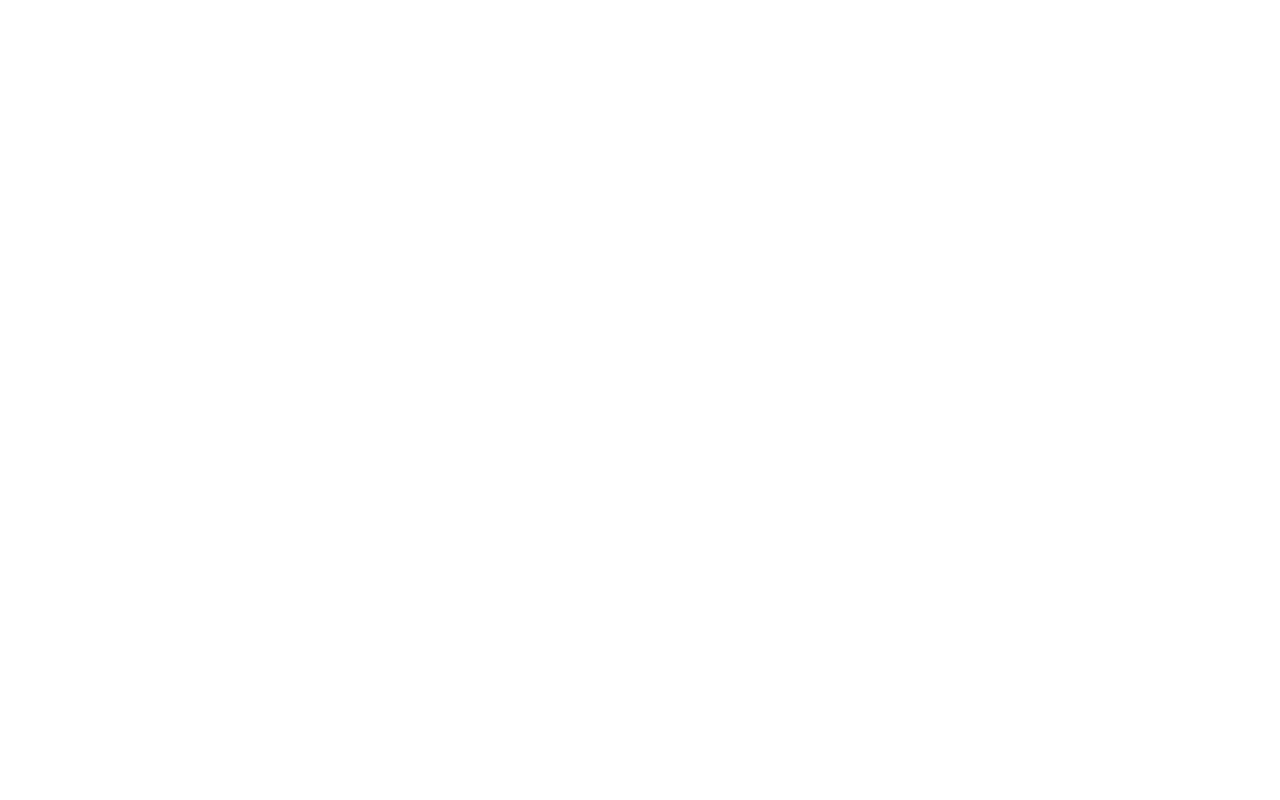
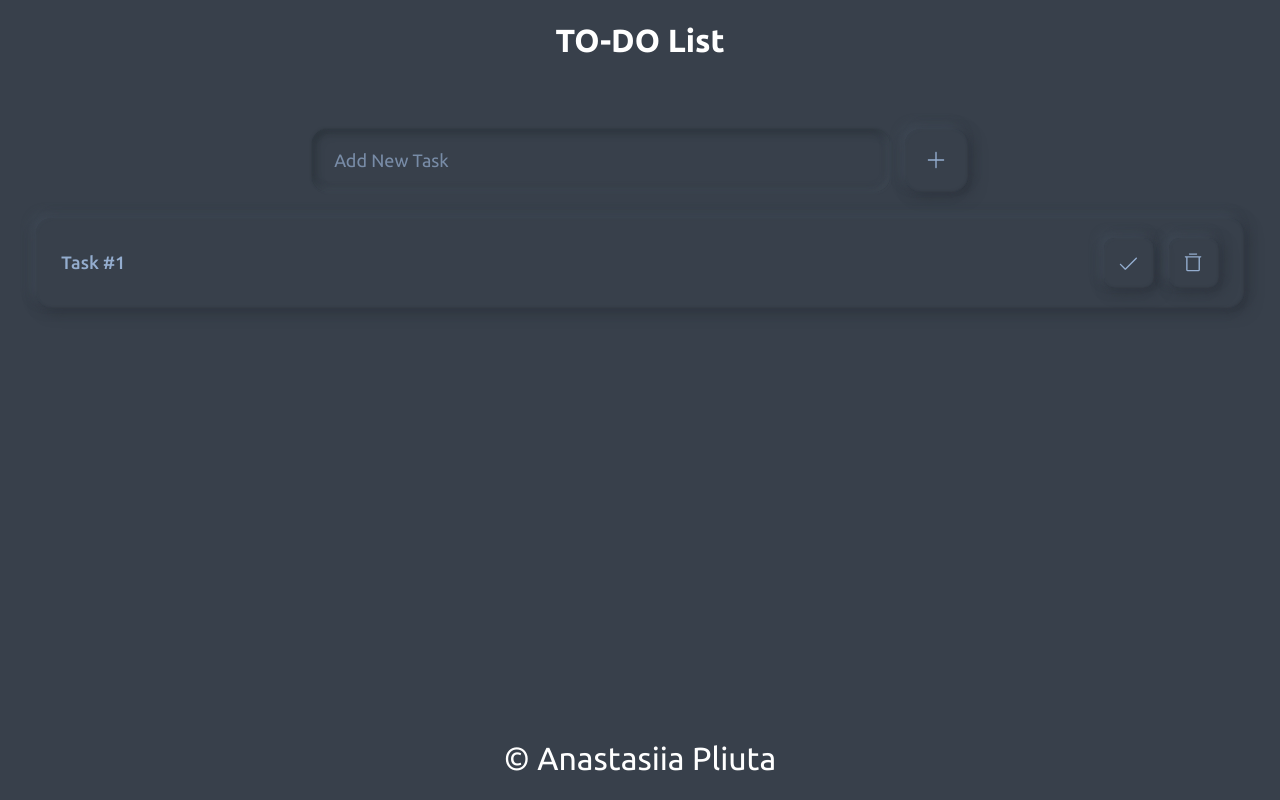
Before and after one commit to PliutaNastya/to-do-list, a plain HTML site: page index.html in a window 1280 px wide. Drawn offline with Linux system fonts and the light colour scheme.

Commit message:
init: add base markup and initial styles

```diff
--- a/css/reset.css
+++ b/css/reset.css
@@ -1,7 +1,7 @@
-
 * {
 	margin: 0;
 	padding: 0;
+	border: none;
 }
 
 *, *::before, *::after {
--- a/css/style.css
+++ b/css/style.css
@@ -0,0 +1,222 @@
+@import url("https://fonts.googleapis.com/css?family=Ubuntu:regular,500,700&display=swap");
+@import "reset.css";
+
+:root {
+	--font-main: "Ubuntu", sans-serif;
+
+	--color-bg: #38404b;
+	--color-text: #fff;
+	--color-accent: #94adcf;
+	--color-focus: rgba(204, 227, 255, 0.3);
+	--color-placeholder: rgba(148, 173, 207, 0.7);
+	--color-hover: #4e97fd;
+
+	--shadow-inner-1: 1px 1px 2px 0px rgba(66, 75, 88, 0.3), -1px -1px 2px 0px rgba(46, 53, 62, 0.5), -3px 3px 6px 0px rgba(46, 53, 62, 0.2) inset, 3px -3px 6px 0px rgba(46, 53, 62, 0.2) inset, -3px -3px 6px 0px rgba(66, 75, 88, 0.9) inset, 3px 3px 8px 0px rgba(46, 53, 62, 0.9) inset;
+
+	--shadow-inner-2: 1px 1px 2px 0px rgba(64, 74, 86, 0.3) inset, -1px -1px 2px 0px rgba(48, 54, 64, 0.5) inset, -5px 5px 10px 0px rgba(48, 54, 64, 0.2), 5px -5px 10px 0px rgba(48, 54, 64, 0.2), -5px -5px 10px 0px rgba(64, 74, 86, 0.9), 5px 5px 13px 0px rgba(48, 54, 64, 0.9);
+
+	--font-size-main: 18px;
+	--font-size-title: 32px;
+	--font-size-subtitle: 28px;
+
+	--radius-md: 16px;
+	--radius-lg: clamp(0.938rem, 5.593vw - 2.649rem, 4.063rem);
+}
+
+body {
+	font-family: var(--font-main);
+	background: var(--color-bg);
+	color: var(--color-text);
+	font-size: var(--font-size-main);
+	line-height: 1.3;
+}
+
+.wrapper {
+	min-block-size: 100%;
+	overflow: clip;
+	display: flex;
+	flex-direction: column;
+
+	> main {
+		flex-grow: 1;
+	}
+}
+.visually-hidden {
+	position: absolute;
+	width: 1px;
+	height: 1px;
+	padding: 0;
+	margin: -1px;
+	overflow: hidden;
+	clip: rect(0, 0, 0, 0);
+	white-space: nowrap;
+}
+.container {
+	max-width: 84.375rem;
+	inline-size: 100%;
+	padding-inline: 0.9375rem;
+	margin-inline: auto;
+}
+
+h1,
+.copy {
+	font-size: var(--font-size-title);
+	text-align: center;
+}
+
+header,
+main,
+footer {
+	padding-block: 20px;
+}
+
+.to-do-block {
+	padding: clamp(0.625rem, 4.474vw - 2.244rem, 3.125rem);
+	width: 100%;
+	border-radius: var(--radius-lg);
+	display: grid;
+	row-gap: 20px;
+}
+
+.add-item,
+.add-task,
+#add-task-input {
+	display: flex;
+	column-gap: 15px;
+	align-items: center;
+	justify-self: center;
+	max-width: 700px;
+	width: 100%;
+	padding: clamp(0rem, 2.237vw - 1.435rem, 1.25rem) clamp(0rem, 2.796vw - 0.856rem, 2.5rem);
+
+	input {
+		padding: 20px clamp(0.675rem, 2.796vw - 0.856rem, 2.5rem);
+		box-shadow: var(--shadow-inner-1);
+
+		&:focus-visible {
+			outline: 1px solid var(--color-focus);
+		}
+
+		&::placeholder {
+			color: var(--color-placeholder);
+			transition: opacity 0.5s;
+		}
+
+		&:focus-visible::placeholder {
+			opacity: 0;
+		}
+	}
+}
+.add-button,
+button {
+	width: 63px;
+	aspect-ratio: 1;
+	flex-shrink: 0;
+	display: flex;
+	align-items: center;
+	justify-content: center;
+	box-shadow: var(--shadow-inner-2);
+	font-weight: 700;
+	transition: all 0.3s;
+	&:hover {
+		box-shadow: var(--shadow-inner-1);
+	}
+
+	svg {
+		transition: color 0.3s;
+	}
+
+	&:hover svg {
+		color: var(--color-hover);
+	}
+
+	&:focus-visible {
+		outline: 1px solid var(--color-focus);
+	}
+}
+
+.button {
+	padding: 10px 45px;
+	width: fit-content;
+	aspect-ratio: unset;
+}
+.tasks {
+	display: grid;
+	gap: 25px;
+}
+.task {
+	display: flex;
+	align-items: center;
+	column-gap: 10px;
+	justify-content: space-between;
+	padding: 20px 25px;
+	box-shadow: var(--shadow-inner-2);
+	font-weight: 500;
+	transition: all 0.3s ease;
+
+	@media (max-width: 767.98px) {
+		align-items: flex-start;
+		row-gap: 25px;
+		flex-direction: column;
+	}
+}
+.task-buttons {
+	display: flex;
+	align-items: center;
+	column-gap: 15px;
+}
+.task-button {
+	display: flex;
+	align-items: center;
+	justify-content: center;
+	width: 50px;
+	aspect-ratio: 1;
+	border-radius: 10px;
+	color: var(--color-accent);
+	box-shadow: var(--shadow-inner-2);
+	svg {
+		pointer-events: none;
+		transition: color 0.3s;
+	}
+
+	&:hover {
+		box-shadow: var(--shadow-inner-1);
+	}
+
+	&:hover svg {
+		color: var(--color-hover);
+	}
+
+	&:focus-visible {
+		outline: 1px solid var(--color-focus);
+	}
+}
+.completed-list {
+	display: grid;
+	row-gap: 15px;
+
+	&.is-hidden {
+		display: none;
+	}
+
+	h2 {
+		color: var(--color-accent);
+		font-size: var(--font-size-subtitle);
+	}
+}
+.completed-tasks {
+	display: grid;
+	gap: 25px;
+}
+.completed-task {
+	padding: 20px 25px;
+	box-shadow: var(--shadow-inner-1);
+	font-weight: 500;
+	text-decoration-line: line-through;
+	transition: all 0.3s ease;
+}
+.neumorphic {
+	background-color: var(--color-bg);
+	color: var(--color-accent);
+	border-radius: var(--radius-md);
+}
--- a/index.html
+++ b/index.html
@@ -1,11 +1,63 @@
 <!DOCTYPE html>
 <html lang="en">
+
 <head>
 	<meta charset="UTF-8">
 	<meta name="viewport" content="width=device-width, initial-scale=1.0">
-	<title>Document</title>
+	<script src="js/script.js" defer></script>
+	<link rel="stylesheet" href="css/style.css">
+	<title>To-Do List</title>
 </head>
+
 <body>
+	<div class="wrapper">
+		<header>
+			<div class="container">
+				<h1>TO-DO List</h1>
+			</div>
+		</header>
+		<main>
+			<div class="container">
+				<div class="to-do-block" id="to-do-block">
+					<form class="add-task" id="task-form">
+						<label for="add-task-input" class="visually-hidden">New task</label>
+						<input type="text" id="add-task-input" class="neumorphic" placeholder="Add New Task">
+						<button type="submit" class="add-button neumorphic" id="add-task-btn" aria-label="Add task">
+							<svg xmlns="http://www.w3.org/2000/svg" width="22" height="22" viewBox="0 0 22 22" fill="none">
+								<path d="M19.25 11C19.25 11.1823 19.1776 11.3572 19.0486 11.4861C18.9197 11.6151 18.7448 11.6875 18.5625 11.6875H11.6875V18.5625C11.6875 18.7448 11.6151 18.9197 11.4861 19.0486C11.3572 19.1776 11.1823 19.25 11 19.25C10.8177 19.25 10.6428 19.1776 10.5139 19.0486C10.3849 18.9197 10.3125 18.7448 10.3125 18.5625V11.6875H3.4375C3.25516 11.6875 3.0803 11.6151 2.95136 11.4861C2.82243 11.3572 2.75 11.1823 2.75 11C2.75 10.8177 2.82243 10.6428 2.95136 10.5139C3.0803 10.3849 3.25516 10.3125 3.4375 10.3125H10.3125V3.4375C10.3125 3.25516 10.3849 3.0803 10.5139 2.95136C10.6428 2.82243 10.8177 2.75 11 2.75C11.1823 2.75 11.3572 2.82243 11.4861 2.95136C11.6151 3.0803 11.6875 3.25516 11.6875 3.4375V10.3125H18.5625C18.7448 10.3125 18.9197 10.3849 19.0486 10.5139C19.1776 10.6428 19.25 10.8177 19.25 11Z" fill="currentColor" />
+							</svg>
+						</button>
+					</form>
+					<ul class="tasks" id="task-list">
+						<li class="task neumorphic">
+							<span>Task #1</span>
+							<div class="task-buttons">
+								<button class="check-button task-button" aria-label="Check task">
+									<svg xmlns="http://www.w3.org/2000/svg" width="23" height="22" viewBox="0 0 23 22" fill="none">
+										<path d="M19.7851 6.67391L8.78513 17.6739C8.72128 17.7378 8.64546 17.7885 8.56199 17.8231C8.47853 17.8577 8.38907 17.8755 8.29872 17.8755C8.20837 17.8755 8.11891 17.8577 8.03545 17.8231C7.95199 17.7885 7.87617 17.7378 7.81232 17.6739L2.99982 12.8614C2.87081 12.7324 2.79834 12.5574 2.79834 12.375C2.79834 12.1926 2.87081 12.0176 2.99982 11.8886C3.12882 11.7596 3.30378 11.6871 3.48622 11.6871C3.66866 11.6871 3.84363 11.7596 3.97263 11.8886L8.29872 16.2155L18.8123 5.70109C18.9413 5.57209 19.1163 5.49962 19.2987 5.49962C19.4812 5.49962 19.6561 5.57209 19.7851 5.70109C19.9141 5.8301 19.9866 6.00506 19.9866 6.1875C19.9866 6.36994 19.9141 6.5449 19.7851 6.67391Z" fill="currentColor"></path>
+									</svg>
+								</button>
+								<button class="delete-button task-button" aria-label="Remove task">
+									<svg xmlns="http://www.w3.org/2000/svg" width="23" height="22" viewBox="0 0 23 22" fill="none">
+										<path d="M18.6112 4.125H3.48621C3.30387 4.125 3.129 4.19743 3.00007 4.32636C2.87114 4.4553 2.79871 4.63016 2.79871 4.8125C2.79871 4.99484 2.87114 5.1697 3.00007 5.29864C3.129 5.42757 3.30387 5.5 3.48621 5.5H4.17371V17.875C4.17371 18.2397 4.31857 18.5894 4.57643 18.8473C4.8343 19.1051 5.18403 19.25 5.54871 19.25H16.5487C16.9134 19.25 17.2631 19.1051 17.521 18.8473C17.7788 18.5894 17.9237 18.2397 17.9237 17.875V5.5H18.6112C18.7935 5.5 18.9684 5.42757 19.0973 5.29864C19.2263 5.1697 19.2987 4.99484 19.2987 4.8125C19.2987 4.63016 19.2263 4.4553 19.0973 4.32636C18.9684 4.19743 18.7935 4.125 18.6112 4.125ZM16.5487 17.875H5.54871V5.5H16.5487V17.875ZM6.92371 2.0625C6.92371 1.88016 6.99614 1.7053 7.12507 1.57636C7.254 1.44743 7.42887 1.375 7.61121 1.375H14.4862C14.6685 1.375 14.8434 1.44743 14.9723 1.57636C15.1013 1.7053 15.1737 1.88016 15.1737 2.0625C15.1737 2.24484 15.1013 2.4197 14.9723 2.54864C14.8434 2.67757 14.6685 2.75 14.4862 2.75H7.61121C7.42887 2.75 7.254 2.67757 7.12507 2.54864C6.99614 2.4197 6.92371 2.24484 6.92371 2.0625Z" fill="currentColor"></path>
+									</svg>
+								</button></div>
+						</li>
+					</ul>
+					<div class="completed-list is-hidden" id="completed-task-list">
+						<ul class="completed-tasks">
+							<li class="neumorphic"></li>
+						</ul>
+					</div>
+				</div>
+			</div>
+		</main>
+		<footer>
+			<div class="container">
+				<p class="copy">&copy; Anastasiia Pliuta</p>
+			</div>
+		</footer>
+	</div>
+</body>
 
-</body>
 </html>
```
Also changed, not shown: 1 other file.
